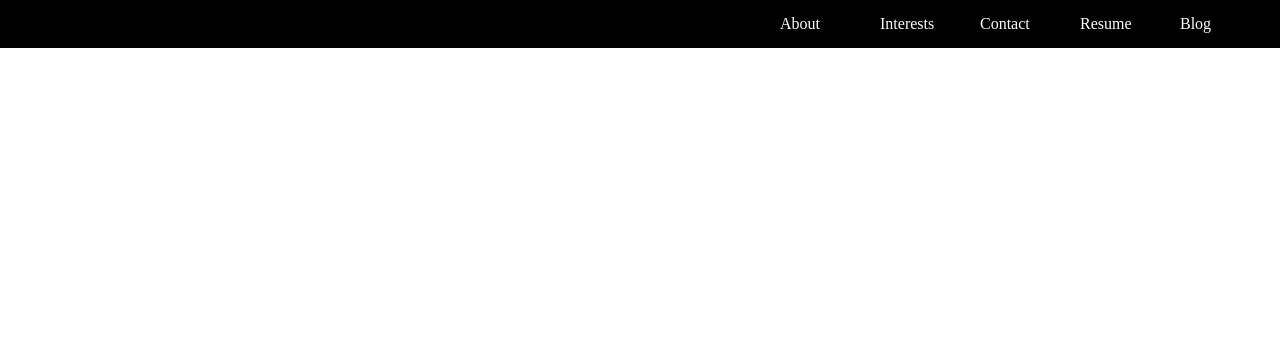
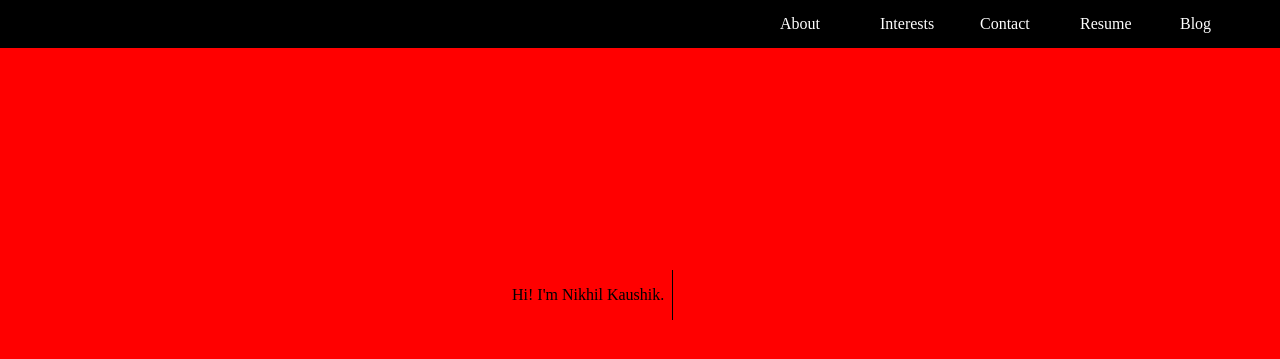
Before and after one commit to c0dzilla/c0dzilla.github.io, a Jekyll site: the page index.html, which Jekyll copies as it is, in a window 1280 px wide. Shown: the top 359 px of the page. Built offline with Jekyll 4.4.1, drawn with Linux system fonts in a browser that asks for light colours.

Commit message:
added introductory panel

```diff
--- a/_sass/minima.scss
+++ b/_sass/minima.scss
@@ -50,6 +50,21 @@ $on-laptop:        800px !default;
 */
 $header-height: 3em;
 
+@-webkit-keyframes appear {
+	from {
+		color: red;
+	}
+	to {
+		color: yellow;
+	}
+}
+
+@-webkit-keyframes type {
+	from {
+		width: 0;
+	}
+}
+
 body {
 	margin: 0;
 }
@@ -60,9 +75,30 @@ body {
 	height: $header-height;
 	background-color: black;
 	color: white;
+	z-index: 1;
 }
 
 .header_content {
 	width: 100px;
 	line-height: $header-height;
 }
+
+.panel {
+	position: absolute;
+	top: 0;
+	height: 100vh;
+	width: 100%;
+	background-color: red;
+	z-index: -1;
+}
+
+.introduction {
+	position: absolute;
+	top: 30vh;
+	left: 40vw;
+	overflow: hidden;
+	white-space: nowrap;
+	width: 10em;
+	animation: type 4s steps(60, end);
+	border-right: 0.1px solid black;
+}
--- a/index.html
+++ b/index.html
@@ -27,6 +27,11 @@
 	</div>
 </div>
 
-
+<div class = "panel">
+	<div class = "introduction">
+		<p>
+			Hi! I'm Nikhil Kaushik.
+		</p>
+	</div>
 </body>
 </html>
```
